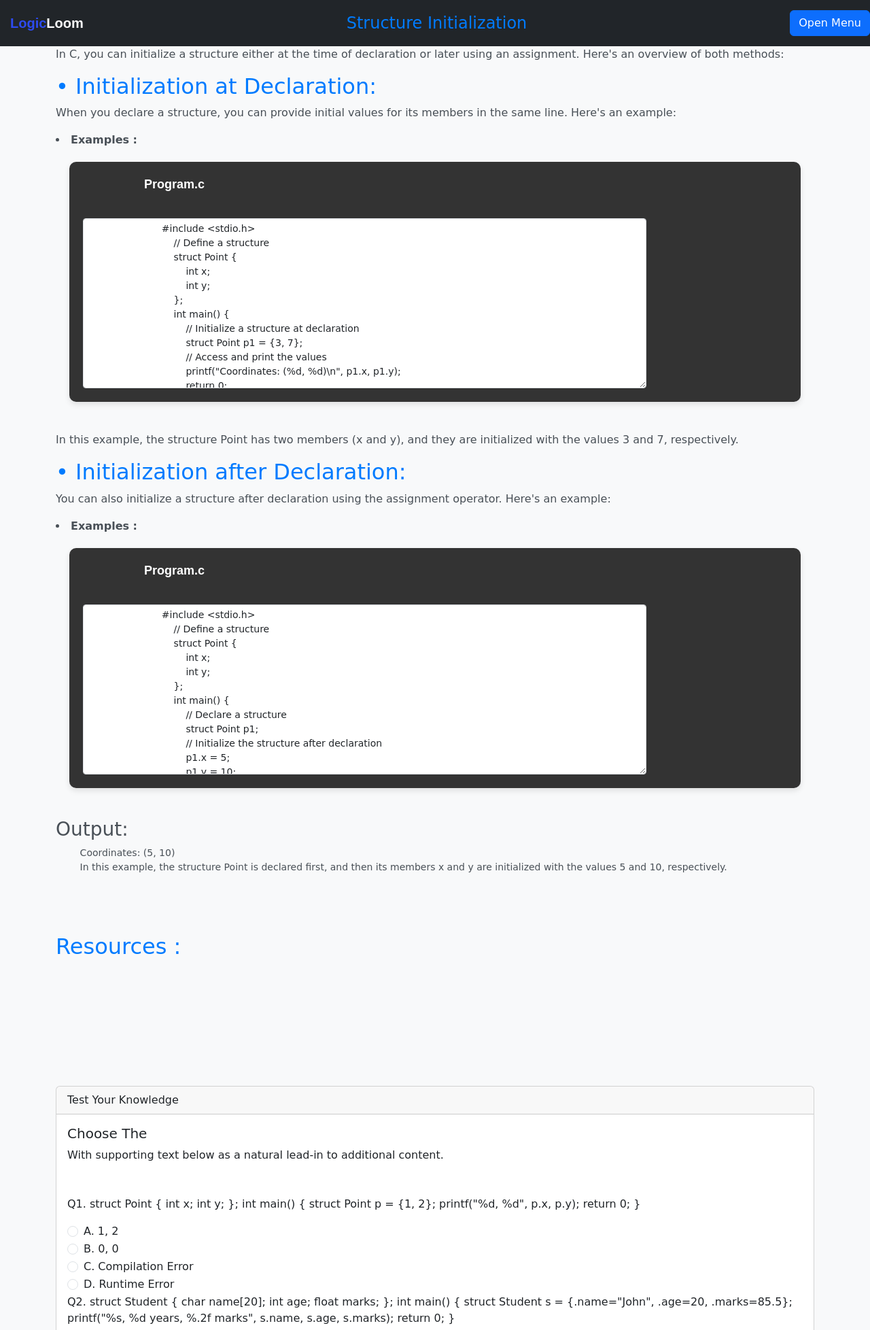
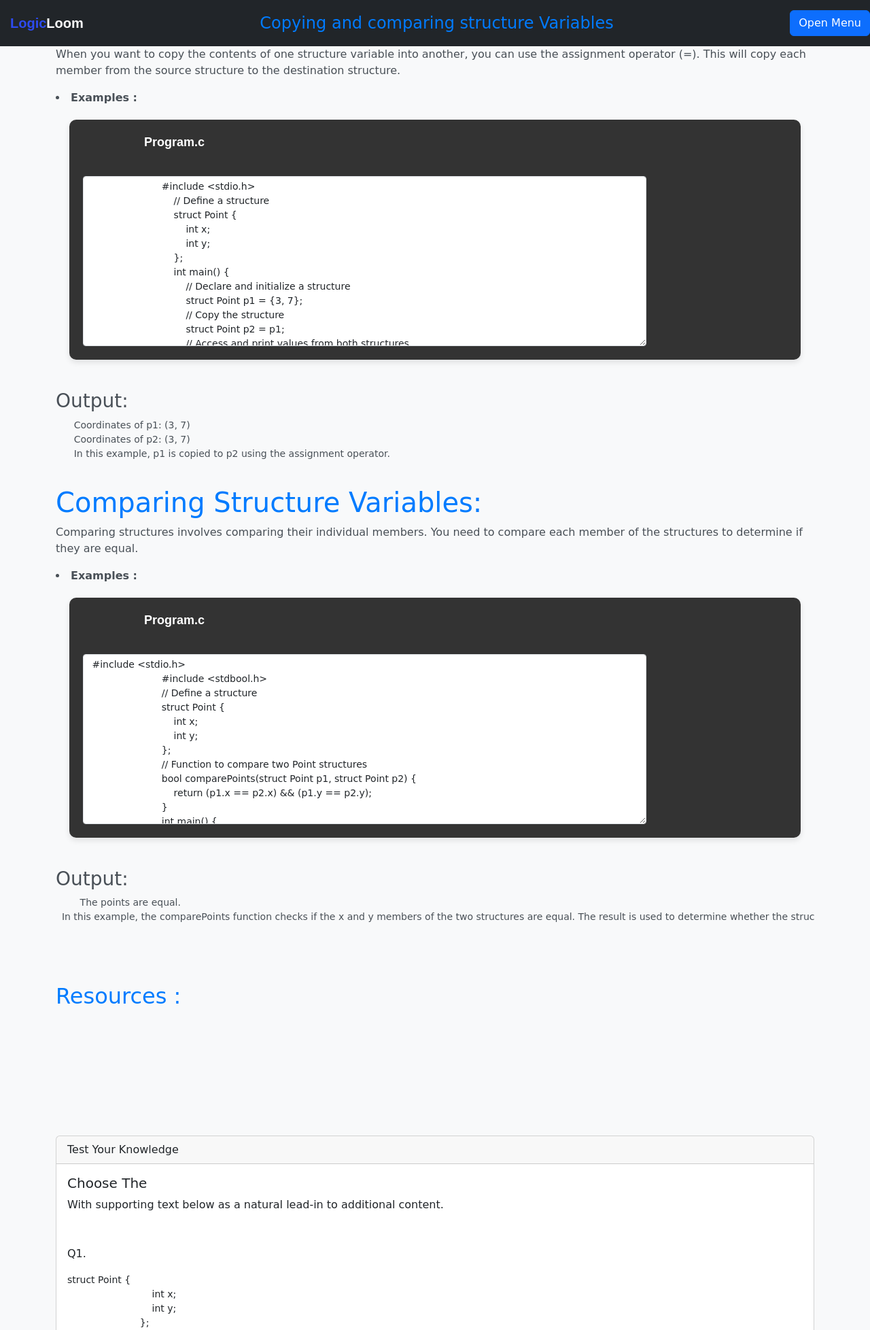
Before and after one commit to Narendarcodes/gptlogicloom, a Django app: template templates/course/course2/c2ch6t13.html in a window 1280 px wide. Shown: the top 1956 px of the page at 68% size. Run offline with Django 5.2, Linux system fonts and the light colour scheme; the template is opened without the code that fills it, so the values that code supplies are empty; some web fonts are replaced; grey boxes are pictures that could not be loaded.

Commit message:
Update c2ch6t13.html

```diff
--- a/templates/course/course2/c2ch6t13.html
+++ b/templates/course/course2/c2ch6t13.html
@@ -95,7 +95,7 @@
           }
         }
 
-        h2 {
+        h2,h1 {
           color: #007bff;
         }
         pre{
@@ -196,7 +196,8 @@
         </span></a>
         <!-- Text for desktop resolutions -->
         <span class="navbar-text mx-auto d-lg-block">
-            Structure Initialization
+            Copying and comparing structure Variables
+
         </span>
 
         <!-- Offcanvas Trigger Button for Low-resolution devices -->
@@ -291,10 +292,8 @@
     </div>
     <div class="container">
 
+        <p>When you want to copy the contents of one structure variable into another, you can use the assignment operator (=). This will copy each member from the source structure to the destination structure.</p>
 
-       <p>In C, you can initialize a structure either at the time of declaration or later using an assignment. Here's an overview of both methods:</p>
-       <h2>•	Initialization at Declaration:</h2>
-       <p>When you declare a structure, you can provide initial values for its members in the same line. Here's an example:</p>
            <li><b>Examples :</b><br>
             <div class="card1">
                 <div class="header">
@@ -322,24 +321,32 @@
                                 int y;
                             };
                             int main() {
-                                // Initialize a structure at declaration
+                                // Declare and initialize a structure
                                 struct Point p1 = {3, 7};
-                                // Access and print the values
-                                printf("Coordinates: (%d, %d)\n", p1.x, p1.y);
+                                // Copy the structure
+                                struct Point p2 = p1;
+                                // Access and print values from both structures
+                                printf("Coordinates of p1: (%d, %d)\n", p1.x, p1.y);
+                                printf("Coordinates of p2: (%d, %d)\n", p2.x, p2.y);
                                 return 0;
                             }
-
                </textarea>
                 </div>
             </div><br>
         </li>
+        <h3>Output:</h3>
+     <pre>
+      Coordinates of p1: (3, 7)
+      Coordinates of p2: (3, 7)
+      In this example, p1 is copied to p2 using the assignment operator.
+     </pre>
 
 
-        <p>In this example, the structure Point has two members (x and y), and they are initialized with the values 3 and 7, respectively.</p>
+     <h1>Comparing Structure Variables:</h1>
+     <p>Comparing structures involves comparing their individual members. You need to compare each member of the structures to determine if they are equal.</p>
 
 
-        <h2>•	Initialization after Declaration:</h2>
-        <p>You can also initialize a structure after declaration using the assignment operator. Here's an example:</p>
+
        <li><b>Examples :</b><br>
             <div class="card1">
                 <div class="header">
@@ -359,24 +366,29 @@
                     </div>
                 </div>
                 <div class="code-container">
-                    <textarea readonly="" name="code" id="code" class="form-control form-control-sm" style="height: 250px; width: 80%;">
-                        #include <stdio.h>
+                    <textarea readonly="" name="code" id="code" class="form-control form-control-sm" style="height: 250px; width: 80%;"> #include <stdio.h>
+                        #include <stdbool.h>
                         // Define a structure
                         struct Point {
                             int x;
                             int y;
                         };
+                        // Function to compare two Point structures
+                        bool comparePoints(struct Point p1, struct Point p2) {
+                            return (p1.x == p2.x) && (p1.y == p2.y);
+                        }
                         int main() {
-                                // Declare a structure
-                                struct Point p1;
-                                // Initialize the structure after declaration
-                                p1.x = 5;
-                                p1.y = 10;
-                                // Access and print the values
-                                printf("Coordinates: (%d, %d)\n", p1.x, p1.y);
+                            // Declare and initialize two structures
+                            struct Point p1 = {3, 7};
+                            struct Point p2 = {3, 7};
+                            // Compare structures
+                            if (comparePoints(p1, p2)) {
+                                printf("The points are equal.\n");
+                            } else {
+                                printf("The points are not equal.\n");
+                            }
                             return 0;
                         }
-
                </textarea>
                 </div>
             </div><br>
@@ -384,8 +396,8 @@
 
       <h3>Output:</h3>
       <pre>
-        Coordinates: (5, 10)
-        In this example, the structure Point is declared first, and then its members x and y are initialized with the values 5 and 10, respectively.
+        The points are equal.
+  In this example, the comparePoints function checks if the x and y members of the two structures are equal. The result is used to determine whether the structures are equal.
 
 
       </pre>
@@ -393,7 +405,7 @@
         <div >
             <h2 class="mt-4">Resources :</h2>
             <div class="embed-responsive embed-responsive-16by9">
-                <iframe src="https://www.youtube.com/embed/WUbp4gHR6_8?si=pOyPunVvi8LN24Hg" class="embed-responsive-item"></iframe>
+                <iframe src="https://www.youtube.com/embed/BXB_k77KsIY?si=_VXW1XPtbpRvaFQY" class="embed-responsive-item"></iframe>
             </div>
         </div>
         <div class="card" style="margin-top:20px;">
@@ -405,93 +417,77 @@
               <p class="card-text">With supporting text below as a natural lead-in to additional content.</p>
               <div class="mcqs mt-5">
 
-                    <form action="{% url 'checkanswerc2' slug='c2ch6t12' %}" method='post'>{% csrf_token %}
-                        <p><span>Q1. </span>struct Point {
+                    <form action="{% url 'checkanswerc2' slug='c2ch6t13' %}" method='post'>{% csrf_token %}
+                        <p><span>Q1. </span><pre>struct Point {
                             int x;
                             int y;
                         };
                         int main() {
-                            struct Point p = {1, 2};
-                            printf("%d, %d", p.x, p.y);
+                            struct Point p1 = {3, 7};
+                            struct Point p2;
                                 return 0;
                         }
+                        What is the correct way to copy the content of p1 to p2?</pre>
                         </p>
                         <div class="form-check">
                             <input class="form-check-input" type="radio" name="q1" value="A" id="q1_option1" required>
                             <label class="form-check-label" for="q1_option1">
-                                A. 1, 2
+                                A. p2 = p1;
                             </label>
                         </div>
                         <div class="form-check">
                             <input class="form-check-input" type="radio" name="q1" value="B" id="q1_option2">
                             <label class="form-check-label" for="q1_option2">
-                                B. 0, 0
+                                B. p2 = &p1;
                             </label>
                         </div>
                         <div class="form-check">
                             <input class="form-check-input" type="radio" name="q1" value="C" id="q1_option3">
                             <label class="form-check-label" for="q1_option3">
-                                C. Compilation Error
+                                C. &p2 = p1;
                             </label>
                         </div>
                         <div class="form-check">
                             <input class="form-check-input" type="radio" name="q1" value="D" id="q1_option4">
                             <label class="form-check-label" for="q1_option4">
-                                D. Runtime Error
+                                D. memcpy(&p2, &p1, sizeof(struct Point));
+
                             </label>
                         </div>
 
-                        <p><span>Q2. </span>struct Student {
-                            char name[20];
-                            int age;
-                            float marks;
+                        <p><span>Q2. </span><pre>struct Temperature {
+                            int degrees;
+                            char scale;
                         };
-                        int main() {
-                            struct Student s = {.name="John", .age=20, .marks=85.5};
-                            printf("%s, %d years, %.2f marks", s.name, s.age, s.marks);
+                        int compareTemperatures(struct Temperature t1, struct Temperature t2) {
                             return 0;
                         }
+                        int main() {
+                            struct Temperature temp1 = {25, 'C'};
+                            struct Temperature temp2 = {25, 'F'};
+                            compareTemperatures(temp1, temp2);
+                            return 0;
+                        }
+                          How can you correctly compare two Temperature structures, t1 and t2?</pre>
                         </p>
 
                         <div class="form-check">
                             <input class="form-check-input" type="radio" name="q2" value="A" id="q2_option1" required>
                             <label class="form-check-label" for="q2_option1">
-                                A. John, 20 years, 85.50 marks
+                                A.  if (t1 == t2)
+
+
                             </label>
                         </div>
                         <div class="form-check">
                             <input class="form-check-input" type="radio" name="q2" value="B" id="q2_option2">
                             <label class="form-check-label" for="q2_option2">
-                                B. John, 0 years, 0.00 marks
+                                B.    if (t1.degrees == t2.degrees && t1.scale == t2.scale)
+
+
                             </label>
                         </div>
                         <div class="form-check">
                             <input class="form-check-input" type="radio" name="q2" value="C" id="q2_option3">
                             <label class="form-check-label" for="q2_option3">
-                                C. Compilation Error
-                            </label>
-                        </div>
-                        <div class="form-check">
-                            <input class="form-check-input" type="radio" name="q2" value="D" id="q2_option4">
-                            <label class="form-check-label" for="q2_option4">
-                                D. Runtime Error
-                            </label>
-                        </div>
-                        <input type="submit" class="btn btn-primary" style="margin-top: 15px;">
-                    </form>
-                </div>
-            </div>
-          </div>
-
-
-
-
-        <div id="navigation" class="mt-4 text-center">
-            <a href="{% url 'course2' slug='c2ch6t11'%}" class="btn btn-secondary">Prev</a>
-            <a href="{% url 'course2' slug='c2ch6t13'%}" class="btn btn-secondary">Next</a>
-        </div>
-    </div>
-
-    <script src="https://cdn.jsdelivr.net/npm/bootstrap@5.3.0/dist/js/bootstrap.bundle.min.js"></script>
-</body>
-</html>
+                                C.    if (compare(t1, t2) == 0)
```
Lines whose indentation alone changed are shown as unchanged.
